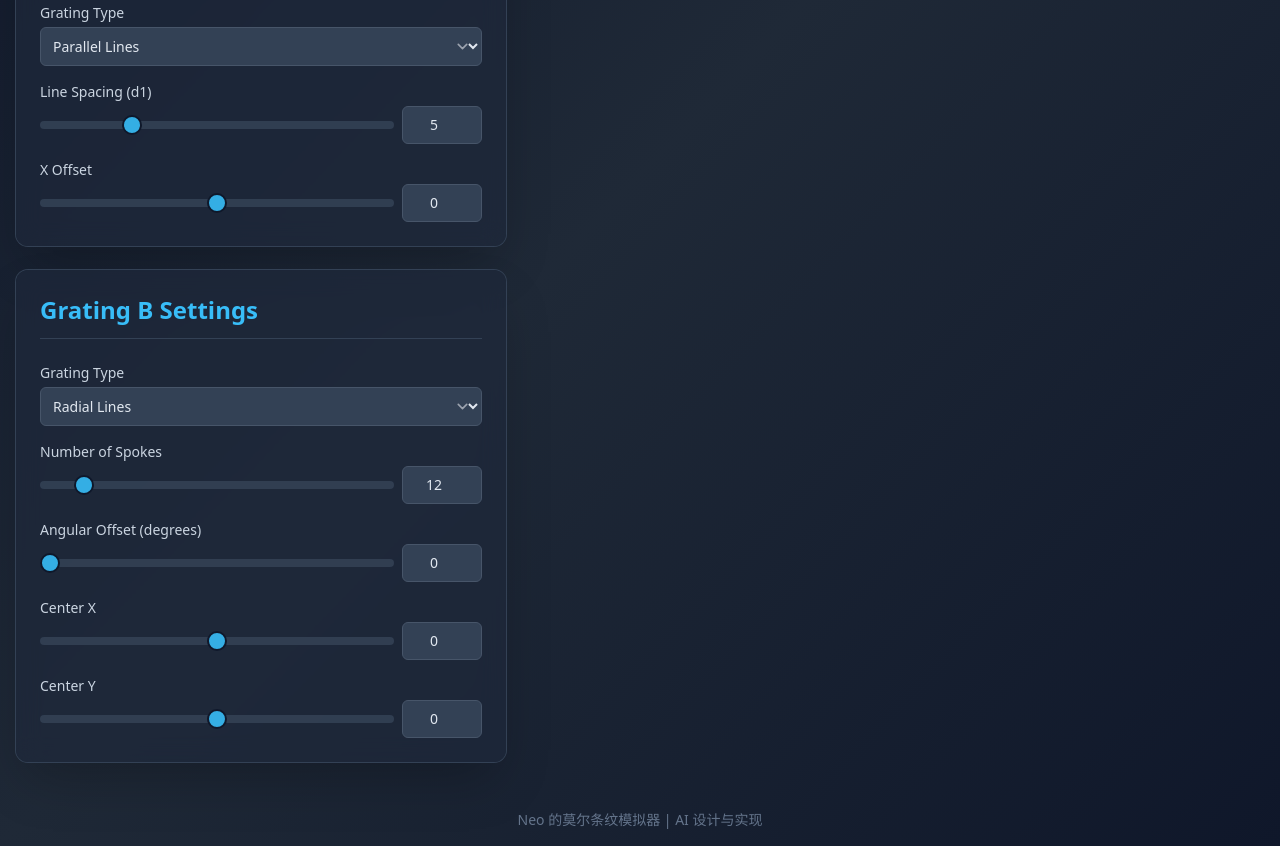
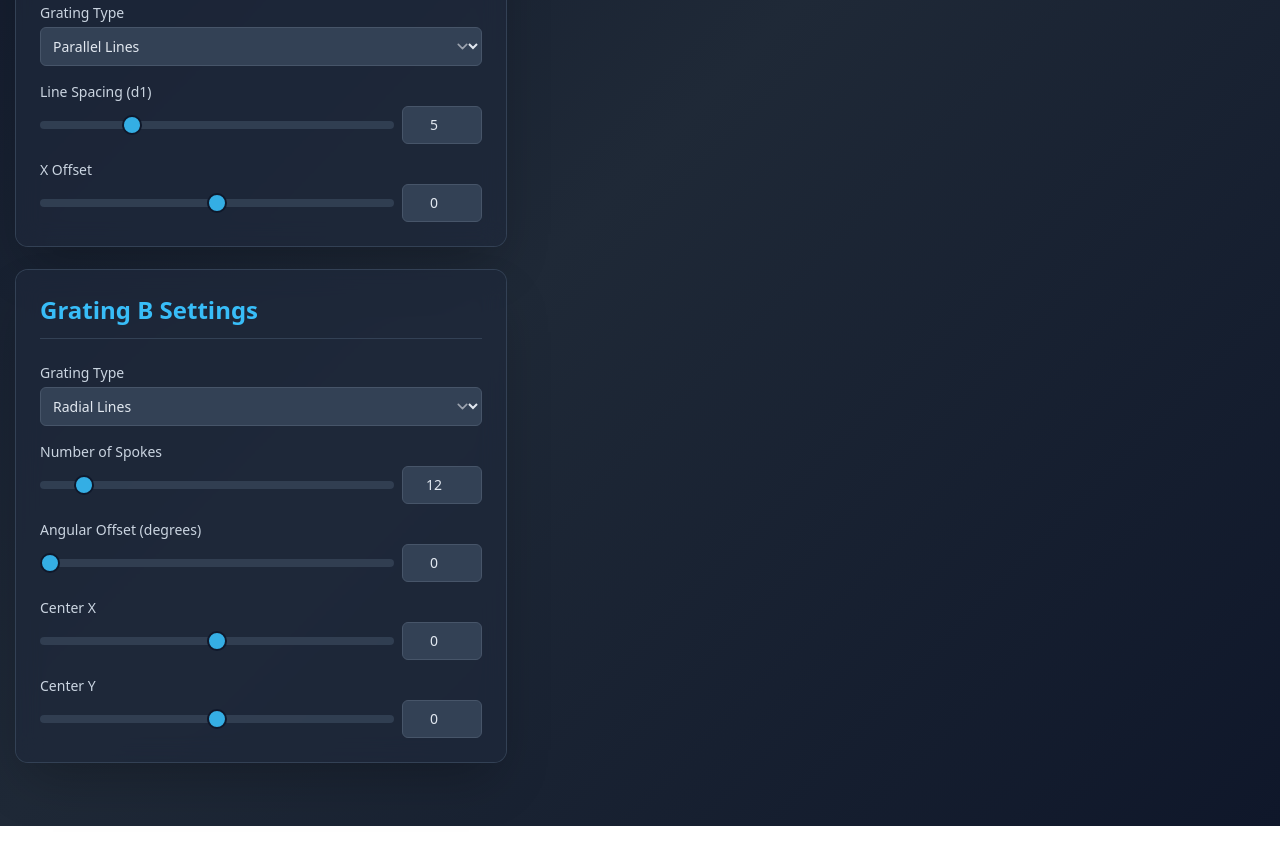
Before and after one commit to tongjiliuchongwen/Moire, a plain HTML site: page index.html in a window 1280 px wide. Shown: the part 495-1341 px from the top of the page. Drawn offline with nearby package versions, Linux system fonts and the light colour scheme.

Commit message:
Update index.html

```diff
--- a/index.html
+++ b/index.html
@@ -56,7 +56,7 @@
         </div>
     </div>
     <footer class="w-full max-w-7xl mt-12 text-center text-slate-500 text-sm">
-        <p>Neo 的莫尔条纹模拟器 | AI 设计与实现</p>
+        <p></p>
     </footer>
     <script type="module" src="script.js"></script>
 </body>
```
